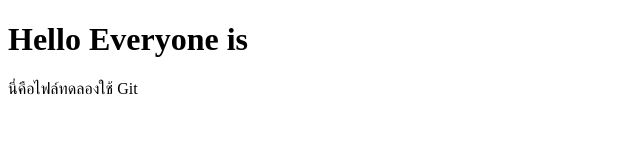
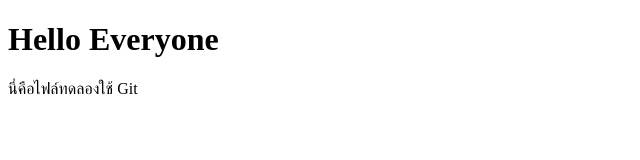
Before and after one commit to menulis4725/Github_Example, a plain HTML site: page index.html in a window 1280 px wide. Shown: the full height of the page, 0-640 px from the left. Drawn offline with Linux system fonts and the light colour scheme.

Commit message:
ลองลบคำดู

```diff
--- a/index.html
+++ b/index.html
@@ -4,7 +4,7 @@
   <title>My Git Test</title>
 </head>
 <body>
-  <h1>Hello Everyone is</h1>
+  <h1>Hello Everyone</h1>
   <p>นี่คือไฟล์ทดลองใช้ Git</p>
 </body>
 </html>
```
